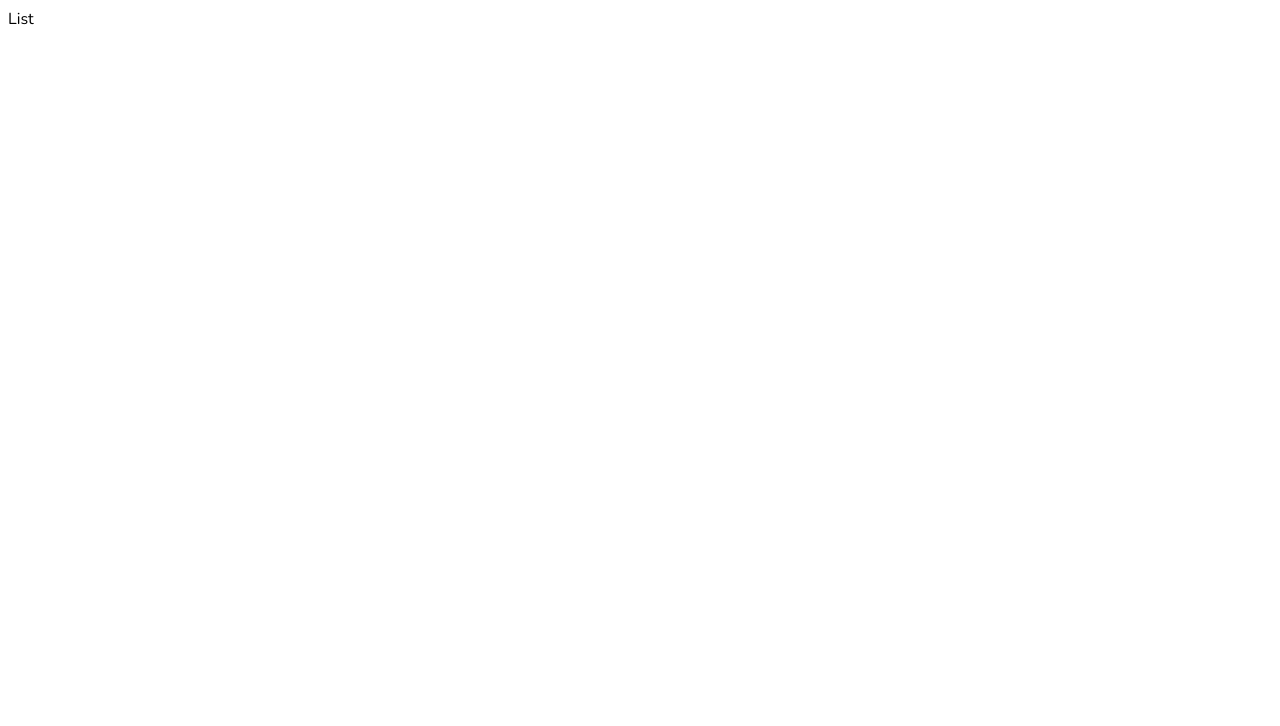
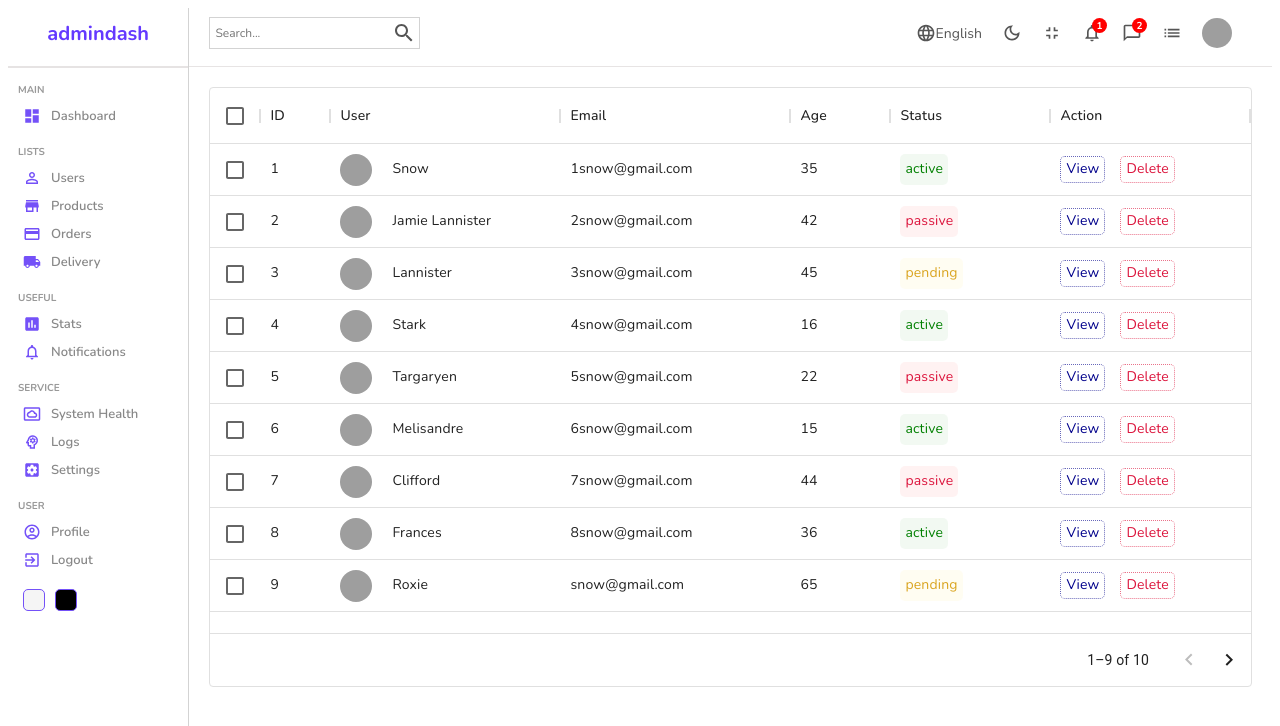
Before and after one commit to michaelreyes10/Admin-Dashboard, a React (Create React App) app: page /users in a window 1280 px wide. Shown: the top 726 px of the page. Built offline with nearby package versions, Linux system fonts and the light colour scheme; grey boxes are pictures that could not be loaded.

Commit message:
added datasource and datatable

```diff
--- a/package.json
+++ b/package.json
@@ -7,6 +7,7 @@
     "@emotion/styled": "^11.10.5",
     "@mui/icons-material": "^5.10.16",
     "@mui/material": "^5.10.16",
+    "@mui/x-data-grid": "^5.17.14",
     "@testing-library/jest-dom": "^5.16.5",
     "@testing-library/react": "^13.4.0",
     "@testing-library/user-event": "^13.5.0",
--- /dev/null
+++ b/src/components/datatable/Datatable.jsx
@@ -0,0 +1,35 @@
+import "./datatable.scss";
+import { DataGrid, GridColDef, GridValueGetterParams } from '@mui/x-data-grid';
+import { userColumns, userRows } from "../../datatablesource";
+
+export const Datatable = () => {
+
+const actionColumn = [
+{
+field: "action",
+headerName: "Action",
+width: 200,
+renderCell:() => {
+  return(
+    <div className="cellAction">
+      <div className="viewButton">View</div>
+      <div className="deleteButton">Delete</div>
+    </div>
+  )
+}
+}
+]
+  return (
+    <div className="datatable">
+        <DataGrid
+        rows={userRows}
+        columns={userColumns.concat(actionColumn)}
+        pageSize={9}
+        rowsPerPageOptions={[9]}
+        checkboxSelection
+      />
+    </div>
+  )
+}
+
+export default Datatable
--- /dev/null
+++ b/src/components/datatable/datatable.scss
@@ -0,0 +1,78 @@
+.datatable {
+    height: 600px;
+    padding: 20px;
+
+    .datatableTitle{
+      width: 100%;
+      font-size: 24px;
+      color: gray;
+      margin-bottom: 10px;
+      display: flex;
+      align-items: center;
+      justify-content: space-between;
+
+      .link{
+        text-decoration: none;
+        color: green;
+        font-size: 16px;
+        font-weight: 400;
+        border: 1px solid green;
+        padding: 5px;
+        border-radius: 5px;
+        cursor: pointer;
+      }
+    }
+
+    .cellWithImg {
+      display: flex;
+      align-items: center;
+
+      .cellImg {
+        width: 32px;
+        height: 32px;
+        border-radius: 50%;
+        object-fit: cover;
+        margin-right: 20px;
+      }
+    }
+
+    .cellWithStatus {
+      padding: 5px;
+      border-radius: 5px;
+
+      &.active {
+        background-color: rgba(0, 128, 0, 0.05);
+        color: green;
+      }
+      &.pending {
+        background-color: rgba(255, 217, 0, 0.05);
+        color: goldenrod;
+      }
+      &.passive {
+        background-color: rgba(255, 0, 0, 0.05);
+        color: crimson;
+      }
+    }
+
+    .cellAction {
+      display: flex;
+      align-items: center;
+      gap: 15px;
+
+      .viewButton {
+        padding: 2px 5px;
+        border-radius: 5px;
+        color: darkblue;
+        border: 1px dotted rgba(0, 0, 139, 0.596);
+        cursor: pointer;
+      }
+
+      .deleteButton {
+        padding: 2px 5px;
+        border-radius: 5px;
+        color: crimson;
+        border: 1px dotted rgba(220, 20, 60, 0.6);
+        cursor: pointer;
+      }
+    }
+  }
--- a/src/components/navbar/navbar.scss
+++ b/src/components/navbar/navbar.scss
@@ -1,5 +1,6 @@
 .navbar {
   height: 50px;
+padding-bottom: 8px;
   border-bottom: 0.5px solid rgb(231, 228, 228);
   display: flex;
   align-items: center;
--- /dev/null
+++ b/src/datatablesource.js
@@ -0,0 +1,123 @@
+export const userColumns = [
+    { field: "id", headerName: "ID", width: 70 },
+    {
+      field: "user",
+      headerName: "User",
+      width: 230,
+      renderCell: (params) => {
+        return (
+          <div className="cellWithImg">
+            <img className="cellImg" src={params.row.img} alt="avatar" />
+            {params.row.username}
+          </div>
+        );
+      },
+    },
+    {
+      field: "email",
+      headerName: "Email",
+      width: 230,
+    },
+
+    {
+      field: "age",
+      headerName: "Age",
+      width: 100,
+    },
+    {
+      field: "status",
+      headerName: "Status",
+      width: 160,
+      renderCell: (params) => {
+        return (
+          <div className={`cellWithStatus ${params.row.status}`}>
+            {params.row.status}
+          </div>
+        );
+      },
+    },
+  ];
+
+  //temporary data
+  export const userRows = [
+    {
+      id: 1,
+      username: "Snow",
+      img: "https://images.pexels.com/photos/1820770/pexels-photo-1820770.jpeg?auto=compress&cs=tinysrgb&dpr=2&w=500",
+      status: "active",
+      email: "1snow@gmail.com",
+      age: 35,
+    },
+    {
+      id: 2,
+      username: "Jamie Lannister",
+      img: "https://images.pexels.com/photos/1820770/pexels-photo-1820770.jpeg?auto=compress&cs=tinysrgb&dpr=2&w=500",
+      email: "2snow@gmail.com",
+      status: "passive",
+      age: 42,
+    },
+    {
+      id: 3,
+      username: "Lannister",
+      img: "https://images.pexels.com/photos/1820770/pexels-photo-1820770.jpeg?auto=compress&cs=tinysrgb&dpr=2&w=500",
+      email: "3snow@gmail.com",
+      status: "pending",
+      age: 45,
+    },
+    {
+      id: 4,
+      username: "Stark",
+      img: "https://images.pexels.com/photos/1820770/pexels-photo-1820770.jpeg?auto=compress&cs=tinysrgb&dpr=2&w=500",
+      email: "4snow@gmail.com",
+      status: "active",
+      age: 16,
+    },
+    {
+      id: 5,
+      username: "Targaryen",
+      img: "https://images.pexels.com/photos/1820770/pexels-photo-1820770.jpeg?auto=compress&cs=tinysrgb&dpr=2&w=500",
+      email: "5snow@gmail.com",
+      status: "passive",
+      age: 22,
+    },
+    {
+      id: 6,
+      username: "Melisandre",
+      img: "https://images.pexels.com/photos/1820770/pexels-photo-1820770.jpeg?auto=compress&cs=tinysrgb&dpr=2&w=500",
+      email: "6snow@gmail.com",
+      status: "active",
+      age: 15,
+    },
+    {
+      id: 7,
+      username: "Clifford",
+      img: "https://images.pexels.com/photos/1820770/pexels-photo-1820770.jpeg?auto=compress&cs=tinysrgb&dpr=2&w=500",
+      email: "7snow@gmail.com",
+      status: "passive",
+      age: 44,
+    },
+    {
+      id: 8,
+      username: "Frances",
+      img: "https://images.pexels.com/photos/1820770/pexels-photo-1820770.jpeg?auto=compress&cs=tinysrgb&dpr=2&w=500",
+      email: "8snow@gmail.com",
+      status: "active",
+      age: 36,
+    },
+    {
+      id: 9,
+      username: "Roxie",
+      img: "https://images.pexels.com/photos/1820770/pexels-photo-1820770.jpeg?auto=compress&cs=tinysrgb&dpr=2&w=500",
+      email: "snow@gmail.com",
+      status: "pending",
+      age: 65,
+    },
+    {
+      id: 10,
+      username: "Roxie",
+      img: "https://images.pexels.com/photos/1820770/pexels-photo-1820770.jpeg?auto=compress&cs=tinysrgb&dpr=2&w=500",
+      email: "snow@gmail.com",
+      status: "active",
+      age: 65,
+    },
+  ];
--- a/src/pages/list/List.jsx
+++ b/src/pages/list/List.jsx
@@ -1,9 +1,17 @@
 import "./list.scss";
-
+import Sidebar from "../../components/sidebar/Sidebar";
+import Navbar from "../../components/navbar/Navbar";
+import Datatable from "../../components/datatable/Datatable";
 const List = () => {
-    return(
-        <div>List</div>
+    return (
+      <div className="list">
+        <Sidebar/>
+        <div className="listContainer">
+          <Navbar/>
+          <Datatable/>
+        </div>
+      </div>
     )
-}
+  }
 
 export default List
--- a/src/pages/list/list.scss
+++ b/src/pages/list/list.scss
@@ -0,0 +1,8 @@
+.list{
+    display:flex;
+    width:100%;
+    .listContainer{
+       flex:6;
+    //    margin-top: 6px;
+    }
+}
```
Also changed, not shown: 1 other file (tests, documents, lock files or other folders). Lines whose indentation alone changed are shown as unchanged.
